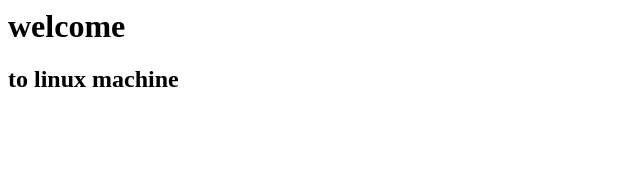
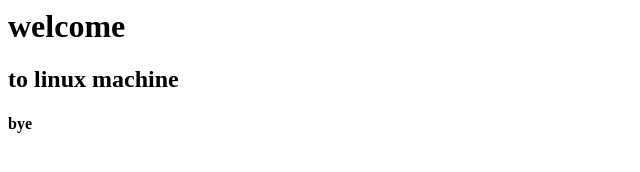
Before and after one commit to earun004/Session_aws, a plain HTML site: page index.html in a window 1280 px wide. Shown: the full height of the page, 0-640 px from the left. Drawn offline with Linux system fonts and the light colour scheme.

Commit message:
Update index.html

```diff
--- a/index.html
+++ b/index.html
@@ -1,2 +1,3 @@
 <h1> welcome </h1>
 <h2> to linux machine </h2>
+<h4> bye </h4>
```
